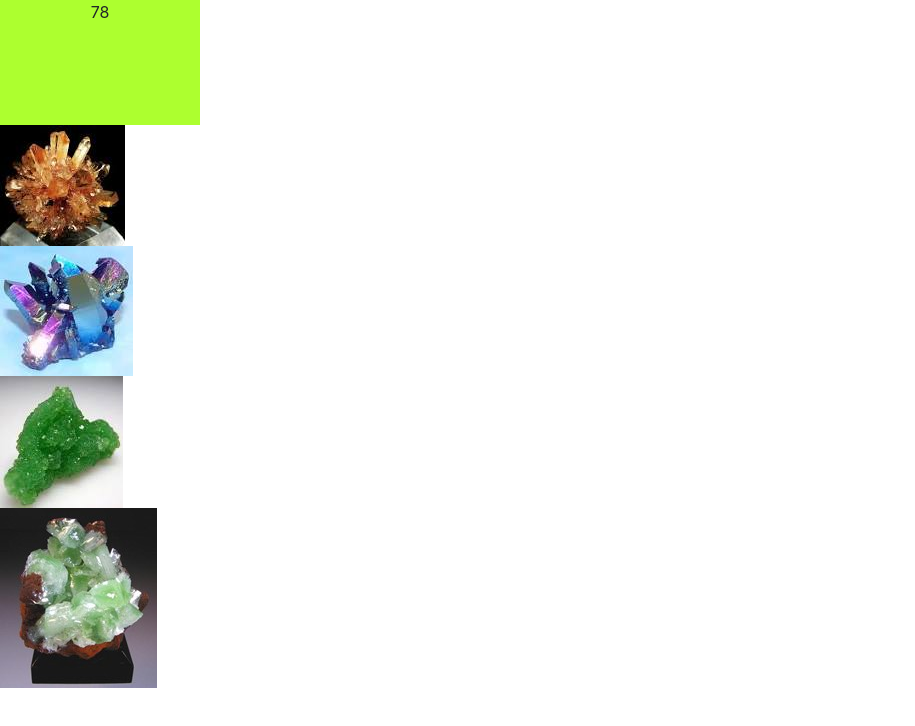
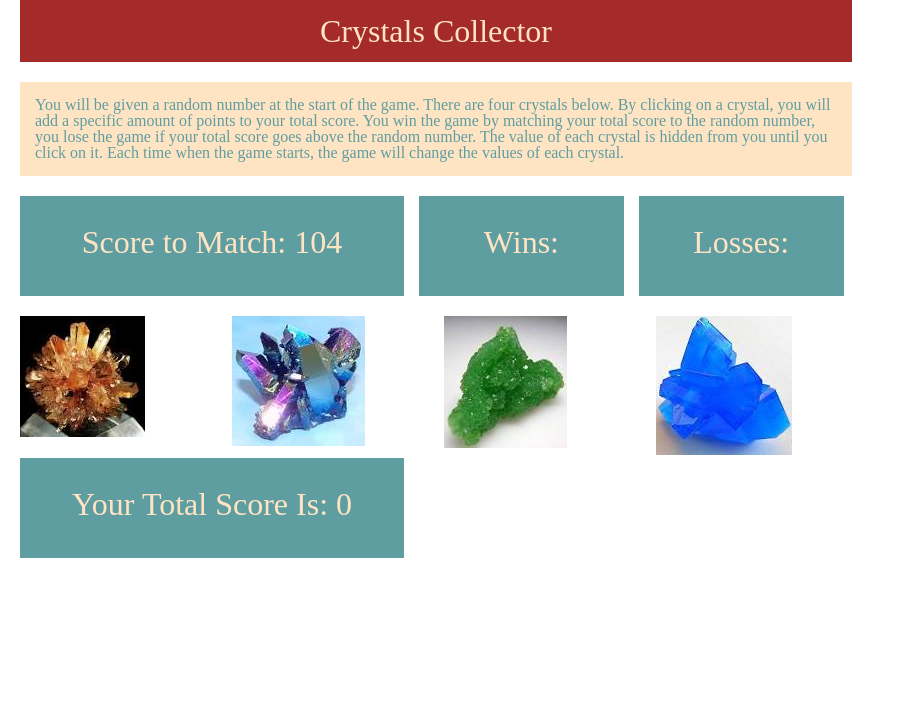
Before and after one commit to KarenBrant/week-4-game, a plain HTML site: page index.html in a window 1280 px wide. Shown: the whole page, without its empty margins (0-915 px from the left). Drawn offline with nearby package versions, Linux system fonts and the light colour scheme.

Commit message:
Final commit

```diff
--- a/assets/css/reset.css
+++ b/assets/css/reset.css
@@ -0,0 +1,48 @@
+/* http://meyerweb.com/eric/tools/css/reset/
+   v2.0 | 20110126
+   License: none (public domain)
+*/
+
+html, body, div, span, applet, object, iframe,
+h1, h2, h3, h4, h5, h6, p, blockquote, pre,
+a, abbr, acronym, address, big, cite, code,
+del, dfn, em, img, ins, kbd, q, s, samp,
+small, strike, strong, sub, sup, tt, var,
+b, u, i, center,
+dl, dt, dd, ol, ul, li,
+fieldset, form, label, legend,
+table, caption, tbody, tfoot, thead, tr, th, td,
+article, aside, canvas, details, embed,
+figure, figcaption, footer, header, hgroup,
+menu, nav, output, ruby, section, summary,
+time, mark, audio, video {
+	margin: 0;
+	padding: 0;
+	border: 0;
+	font-size: 100%;
+	font: inherit;
+	vertical-align: baseline;
+}
+/* HTML5 display-role reset for older browsers */
+article, aside, details, figcaption, figure,
+footer, header, hgroup, menu, nav, section {
+	display: block;
+}
+body {
+	line-height: 1;
+}
+ol, ul {
+	list-style: none;
+}
+blockquote, q {
+	quotes: none;
+}
+blockquote:before, blockquote:after,
+q:before, q:after {
+	content: '';
+	content: none;
+}
+table {
+	border-collapse: collapse;
+	border-spacing: 0;
+}
--- a/assets/css/style.css
+++ b/assets/css/style.css
@@ -1,6 +1,81 @@
+h1 {
+    width: 65%;
+    background: brown;
+    color: bisque;
+    padding: 15px;
+    margin-left: 20px;
+    font-size: 32px;
+}
+
 .box {
-    width: 200px;
-    height: 125px;
-    background: greenyellow;
+    width: 30%;
+    height: 100px;
+    background: cadetblue;
+    color: bisque;
+    font-size: 32px;
+    float: left;
+    margin-left: 20px;
+    padding-top: 30px;
+    margin-top: 20px;
+}
 
+p {
+    width: 65%;
+    background: bisque;
+    color: cadetblue;
+    padding: 15px;
+    margin-left: 20px;
+    margin-top: 20px;
 }
+
+.rocks {
+    margin-top: 20px;
+}
+
+#crystal1 {
+    clear: both;
+    float: left;
+    margin-left: 20px;
+    width: 15%;
+}
+
+#crystal2 {
+    float: left;
+    margin-left: 20px;
+    width: 15%;
+}
+
+#crystal3 {
+    float: left;
+    margin-left: 20px;
+    width: 15%;
+}
+
+#crystal4 {
+    float: left;
+    margin-left: 20px;
+    width: 15%;
+}
+
+.status {
+    background: cadetblue;
+    color: bisque;
+    width: 16%;
+    float: left;
+    margin-left: 15px;
+    height: 100px;
+    padding-top: 30px;
+    font-size: 32px;
+    margin-top: 20px;
+}
+
+#total-score {
+    clear: both;
+    background: cadetblue;
+    color: bisque;
+    width: 30%;
+    height: 100px;
+    font-size: 32px;
+    margin-left: 20px;
+    padding-top: 30px;
+}
--- a/assets/javascript/game.js
+++ b/assets/javascript/game.js
@@ -1,29 +1,110 @@
-function startGame() {
-    $(document).on('click', '.rocks', function getNumRocks() {
-        var numRocks = $(this).data('rand');
-        console.log ("numRocks: " + numRocks);
-        $('.rocks').each(function(index, element) {
-                $('rocks').data('rand', randNum(1,12))
-            });
+$(document).ready(function() {
 
-        console.log (randNum(1,12));
-    });
+    // Define global variables
+    var boxNum = 0;
+    var numRocks1 = 0;
+    var numRocks2 = 0;
+    var numRocks3 = 0;
+    var numRocks4 = 0;
+    var rockTotal = 0;
+    var wins = 0;
+    var losses = 0;
+    var wl = 0;
+
+    // Call the startGame function
+    startGame();
+    // Define the random number function
+    function randNum(min, max) {
+        return Math.floor(Math.random() * (max-min+1)) + min;
     }
-    // function getNumRocks() {
-        //     var numRocks = $(this).data('rand');
-        //     console.log ("numRocks: " + numRocks);
-        // }
-        function randNum(min, max) {
-            return Math.floor(Math.random() * (max-min+1)) + min;
+    // Define the start game function
+    function startGame() {
+        // Ensure the total is 0 to begin
+        rockTotal = 0;
+        $('#total-score').html("Your Total Score Is: " + rockTotal);
+        // Set the random number to try to match
+        boxNum = randNum(19,120);
+        $('.box').html("Score to Match: " + boxNum);
+        // Call the random number function for each crystal
+        numRocks1 = randNum(1,12);
+        numRocks2 = randNum(1,12);
+        numRocks3 = randNum(1,12);
+        numRocks4 = randNum(1,12);
+        // Ensure the on.click will only happen once with the unbind
+        $('#crystal1').unbind('click');
+        $('#crystal1').on('click', function getNumRocks1() {
+            console.log ("numRocks1: " + numRocks1);
+            // Add each click of crystal 1 to the total
+            addClicks(numRocks1);
+            console.log("Total: " + rockTotal);
+            $('#total-score').html("Your Total Score Is: " + rockTotal);
+            // Check to see if the total equals the random number picked above
+            chkStatus(rockTotal, boxNum);
+        });
+        // Ensure the on.click will only happen once with the unbind
+        $('#crystal2').unbind('click');
+        $('#crystal2').on('click', function getNumRocks2() {
+            console.log ("numRocks2 :" + numRocks2);
+            // Add each click of crystal 2 to the total
+            addClicks(numRocks2);
+            console.log("Total: " + rockTotal);
+            $('#total-score').html("Your Total Score Is: " + rockTotal);
+            // Check to see if the total equals the random number picked above
+            chkStatus(rockTotal, boxNum);
+        });
+        // Ensure the on.click will only happen once with the unbind
+        $('#crystal3').unbind('click');
+        $('#crystal3').on('click', function getNumRocks3() {
+            console.log ("numRocks3 :" + numRocks3);
+            // Add each click of crystal 3 to the total
+            addClicks(numRocks3);
+            console.log("Total: " + rockTotal);
+            $('#total-score').html("Your Total Score Is: " + rockTotal);
+            // Check to see if the total equals the random number picked above
+            chkStatus(rockTotal, boxNum);
+        });
+        // Ensure the on.click will only happen once with the unbind
+        $('#crystal4').unbind('click');
+        $('#crystal4').on('click', function getNumRocks4() {
+            console.log ("numRocks4 :" + numRocks4);
+            // Add each click of crystal 2 to the total
+            addClicks(numRocks4);
+            console.log("Total: " + rockTotal);
+            $('#total-score').html("Your Total Score Is: " + rockTotal);
+            // Check to see if the total equals the random number picked above
+            chkStatus(rockTotal, boxNum);
+        });
+    }
+    // Function to add crystal clicks to the total
+    function addClicks (int1) {
+        rockTotal += int1;
+    }
+    // Function to check to see if the game is over or not
+    function chkStatus (int1, int2) {
+        $('#total-score').html("Your Total Score Is: " + int1);
+        if (int1 === int2) {
+            alert ("Congratulations! You won!!");
+            wins++;
+            $('.w-status').html("Wins: " + wins);
+            playAgain();
+        } else if (int1 > int2) {
+            alert ("Sorry - better luck next time.");
+            losses++;
+            $('.l-status').html("Losses: " + losses);
+            playAgain();
+        } else {
         }
-
-        startGame();
-        randNum(19,120);
-        $('.box').text(randNum(19,120));
-        var rockTotal = 0;
-        function sumRocks (rockNum) {
-            rockTotal += rockNum;
-            console.log ("rockTotal: " + rockTotal)
+    }
+    // Function to see if the player wants to keep going or not
+    function playAgain() {
+        $('#total-score').html("Your Total Score Is: " + rockTotal);
+        var answer = prompt ("Do you want to play again? Enter y for yes or n for no.");
+        if (answer === 'y') {
+            startGame();
+        } else if (answer === 'n') {
+        } else {
+            alert ("That letter will be read as a y for yes.");
+            startGame();
         }
-
-        sumRocks(randNum(1, 12));
+    }
+});
--- a/index.html
+++ b/index.html
@@ -6,11 +6,27 @@
     <meta http-equiv="X-UA-Compatible" content="ie=edge">
     <script src="https://cdnjs.cloudflare.com/ajax/libs/jquery/3.3.1/jquery.min.js"></script>
     <link rel="stylesheet" href="https://maxcdn.bootstrapcdn.com/bootstrap/4.0.0/css/bootstrap.min.css" integrity="sha384-Gn5384xqQ1aoWXA+058RXPxPg6fy4IWvTNh0E263XmFcJlSAwiGgFAW/dAiS6JXm" crossorigin="anonymous">
+    <link rel="stylesheet" href="assets/css/reset.css">
     <link rel="stylesheet" href="assets/css/style.css">
     <title>Crystal Collectors</title>
 </head>
 <body>
-    <div class="box text-center"></div>
+    <h1 class = "text-center">Crystals Collector</h1>
+    <p>You will be given a random number at the start of the game.
+        There are four crystals below.  By clicking on a crystal, you
+        will add a specific amount of points to your total score.
+        You win the game by matching your total score to the random
+        number, you lose the game if your total score goes above the
+        random number.
+        The value of each crystal is hidden from you until you click
+        on it.
+        Each time when the game starts, the game will change the values
+        of each crystal.
+
+    </p>
+    <div class="box container-fluid text-center"></div>
+    <div class="w-status status text-center">Wins:</div>
+    <div class="l-status status text-center">Losses:</div>
     <div class="rocks" id="crystal1" data-rand = "num">
         <img src="assets/images/crystal1.jpeg" alt="Crystal #1">
     </div>
@@ -21,8 +37,9 @@
         <img src="assets/images/crystal3.jpeg" alt="Crystal #3">
     </div>
     <div class="rocks" id="crystal4" data-rand = "num">
-        <img src="assets/images/crystal4.jpg" alt="Crystal #4">
+        <img src="assets/images/crystal4.jpeg" alt="Crystal #4">
     </div>
+    <div id="total-score" class="text-center"></div>
 
 </body>
 <script src="assets/javascript/game.js"></script>
```
Also changed, not shown: assets/images/crystal4.jpeg (added), assets/images/crystal4.jpg (deleted), 1 other file.
